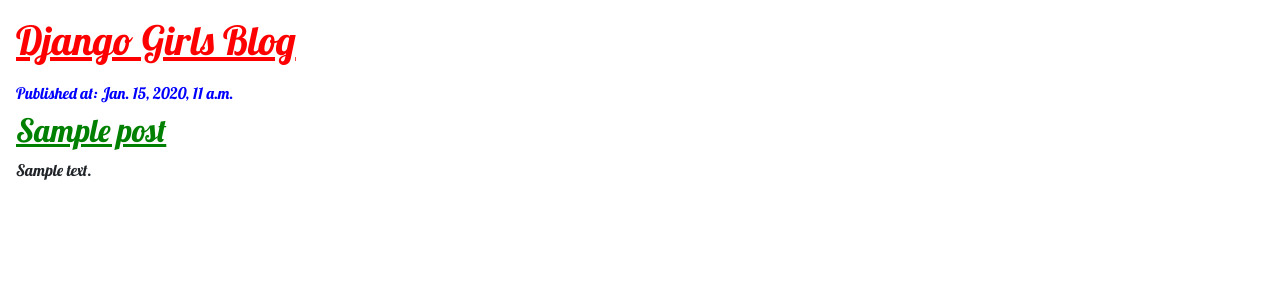
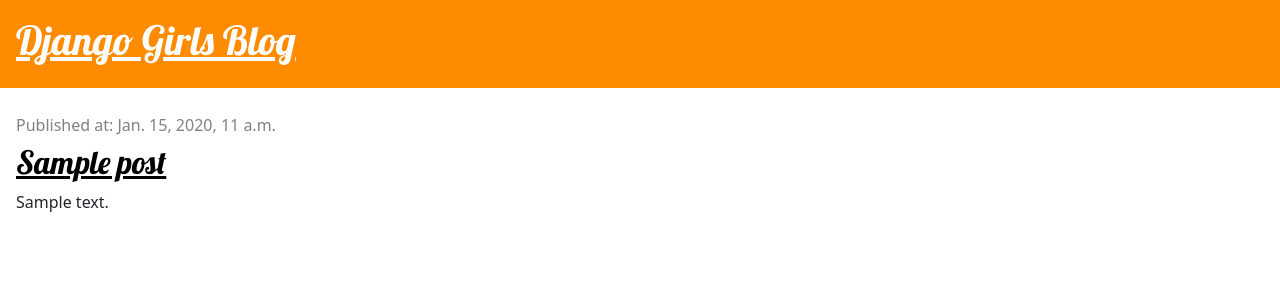
Before and after one commit to rohan20/djangogirls, a Django app: template blog/templates/blog/post_list.html in a window 1280 px wide. Shown: the top 300 px of the page. Run offline with Django 3.2, Linux system fonts and the light colour scheme; the template is opened without the code that fills it: values that come from a table or form of the project are taken from there, others are empty; tables that the repository leaves empty hold one stand-in row (values such as "Sample post"); parts of the project's set-up code (start-up, migrations or seed data) failed here and were passed over.

Commit message:
using HTML classes with CSS

```diff
--- a/blog/static/css/blog.css
+++ b/blog/static/css/blog.css
@@ -1,23 +1,26 @@
-body {
-    padding: 16px;
+article {
+    padding-top: 12px;
+    padding-left: 16px;
 }
 
-article {
-    padding-top: 12px;
+.post h2 a {
+    color: black;
 }
 
-h2 a {
-    color: green;
+h1, h2, h3, h4 {
+    font-family: 'Lobster', cursive;
 }
 
-h6 {
-    color: blue;
+.page-header {
+    background-color: darkorange;
+    padding: 16px;
+    margin-bottom: 16px;
 }
 
-h1 a {
-    color: red;
+.page-header h1 a, .page-header h1 a {
+    color: white;
 }
 
-h1, h2, h6, body {
-    font-family: 'Lobster', serif;
+.date {
+    color: #828282;
 }
--- a/blog/templates/blog/post_list.html
+++ b/blog/templates/blog/post_list.html
@@ -10,12 +10,12 @@
     <title>Django Girls blog</title>
 </head>
 <body>
-<header>
+<header class="page-header">
     <h1><a href="/">Django Girls Blog</a></h1>
 </header>
 {% for post in posts %}
-    <article>
-        <h6>
+    <article class="post">
+        <h6 class="date">
             <time>Published at: {{ post.published_date }}</time>
         </h6>
         <h2><a href="">{{ post.title }}</a></h2>
```
